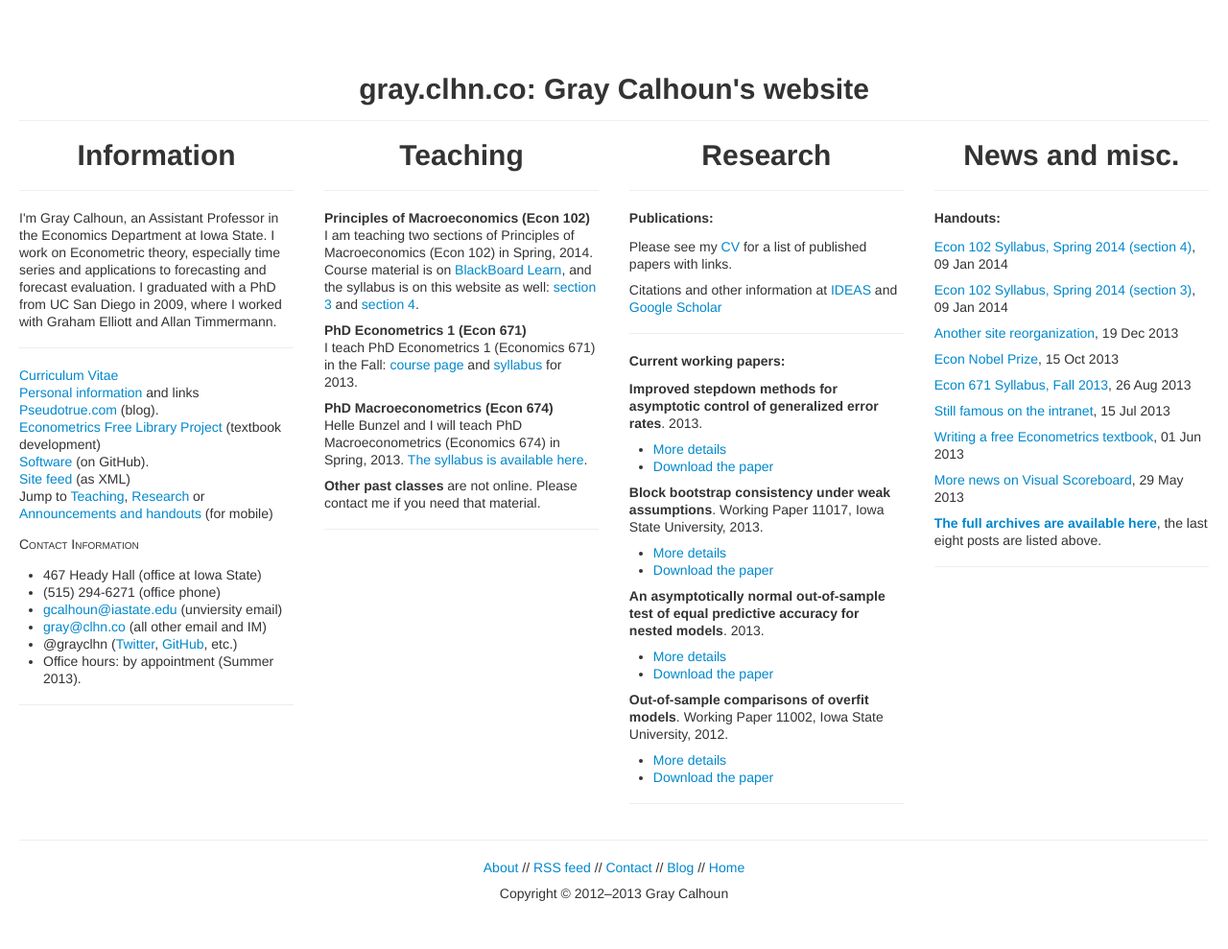
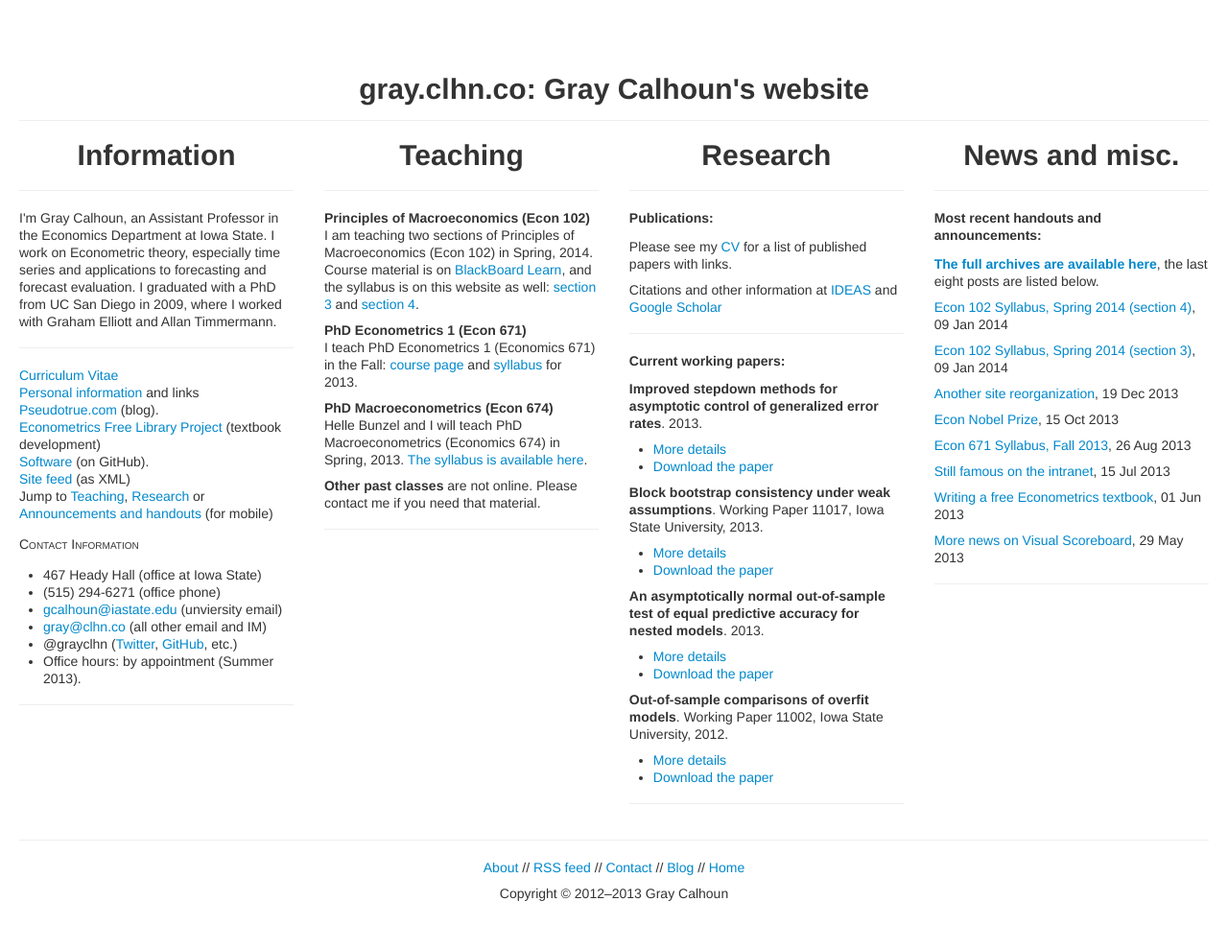
Before and after one commit to mmkuang/grayclhn.github.io, a Jekyll site: the page built from index.html, in a window 1280 px wide. Shown: the whole page at 96% size. Built offline with Jekyll 4.4.1, drawn with Linux system fonts in a browser that asks for light colours; Markdown is read by kramdown in place of the engine named in the settings.

Commit message:
Tweak wording of announcements on homepage

```diff
--- a/index.html
+++ b/index.html
@@ -104,8 +104,11 @@ title: "Gray Calhoun's website"
   <a name="Blog"> </a>
   <div class="span3">
     <h1 align="center">News and misc.</h1><hr>
-    <h2>Handouts:</h2>
+    <h2>Most recent handouts and announcements:</h2>
     <ul class="unstyled">
+      <li><p><b><a href="/blog">The full archives are available
+      here</a></b>, the last eight posts are listed below.</p></li>
+
       {% assign handout_count = '' %}
       {% for doc in site.categories.blog %}
       {% if handout_count.size < 8 %}
@@ -118,8 +121,6 @@ title: "Gray Calhoun's website"
 	{{ doc.date | date: "%d %b %Y" }}</p></li>
       {% endif %}
       {% endfor %}
-      <li><p><b><a href="/blog">The full archives are available
-      here</a></b>, the last eight posts are listed above.</p></li>
     </ul>
     <hr>
   </div>
```
